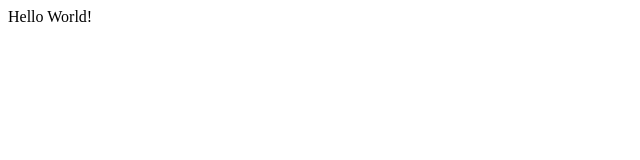
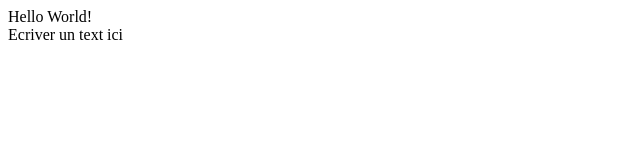
Before and after one commit to PriscillePoume/Project1, a plain HTML site: page index.html in a window 1280 px wide. Shown: the full height of the page, 0-640 px from the left. Drawn offline with Linux system fonts and the light colour scheme.

Commit message:
Modification fichier html

```diff
--- a/index.html
+++ b/index.html
@@ -9,5 +9,6 @@
         <div>
             Hello World!
         </div>
+        <div> Ecriver un text ici </div>
     </body>
 </html>
```
